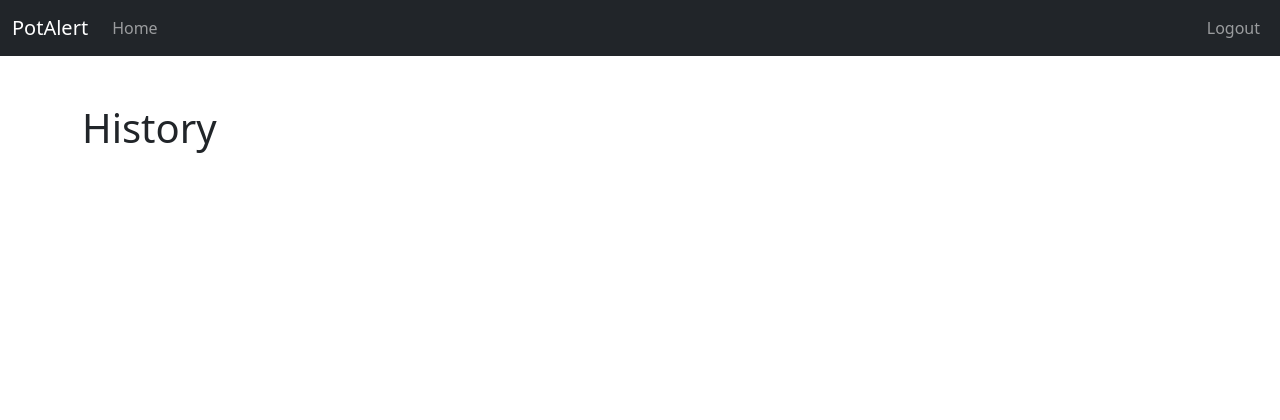
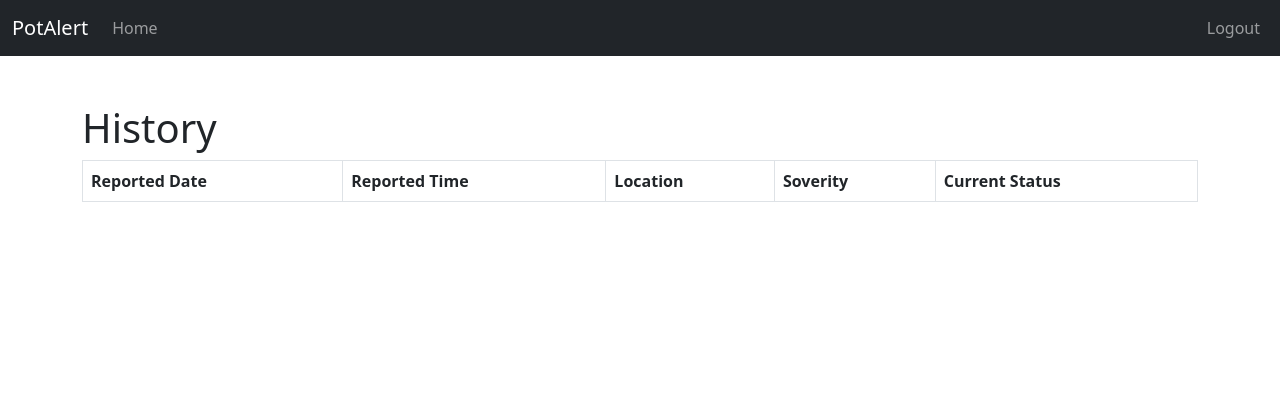
Before and after one commit to khalid2203/PotAlert, a Node server app: page /history in a window 1280 px wide. Shown: the top 420 px of the page. Run offline with Node 20, Linux system fonts and the light colour scheme; the visitor is signed in with stand-in values (Sample User, id 1); data comes from the database, SQL or seed files in the repository; lists and menus that the app fills with data are empty; some libraries are stand-ins or nearby versions.

Commit message:
Added worker and status features

```diff
--- a/app.js
+++ b/app.js
@@ -126,10 +126,21 @@
     res.render("reports/userShow");
 })
 
+// Chatgpt code below above code is also correct but without current status
 app.get("/reports", isLoggedIn, async (req, res) => {
-    const reports = await Report.find({}).populate('author');    //.populate('author') is need to remove if error just for testing
-    res.render('reports/index', { reports })
-})
+    const reports = await Report.find({})
+        .populate("author")
+        // Adding Status
+        .populate({
+            path: "works",
+            options: { sort: { _id: -1 }, limit: 1 }, // Sort by _id in descending order and limit the result to 1 item
+        });
+
+    res.render("reports/index", { reports });
+});
+
+
+
 
 app.get('/reports/newCamera', isLoggedIn, (req, res) => {
     res.render('reports/newCamera')
@@ -160,6 +171,7 @@
     res.send("it worked")
 })
 
+// Only Create work
 app.post('/reports/:id/works', async (req, res) => {
     const report = await Report.findById(req.params.id)
     const work = new Work(req.body.work)
@@ -169,12 +181,6 @@
     res.redirect(`/reports/${report._id}`)
 })
 
-// Updating Work
-app.put('/reports/:id/works', async (req, res) => {
-    const { id } = req.params;
-    const work = await Report.findByIdAndUpdate(id, { ...req.body.work })
-
-})
 
 
 app.get('/reports/:id', isLoggedIn, async (req, res) => {
@@ -185,10 +191,23 @@
 
 
 app.get('/history', isLoggedIn, (req, res) => {
-    // const reports = Report.find({ author: req.user.id })
-    // console.log(reports.author)
-    res.render('reports/history');
-})
+    const userId = req.user._id;
+    Report.find({ author: userId })
+        // Adding Status to the History Page
+        .populate({
+            path: "works",
+            options: { sort: { _id: -1 }, limit: 1 }, // Sort by _id in descending order and limit the result to 1 item
+        })
+        //
+        .populate('author')
+        .exec((err, reports) => {
+            if (err) {
+                console.log(err);
+            } else {
+                res.render('reports/history', { reports });
+            }
+        });
+});
 
 
 
--- a/views/reports/history.ejs
+++ b/views/reports/history.ejs
@@ -1,2 +1,62 @@
 <% layout('/layouts/boilerplate') %>
     <h1>History</h1>
+
+
+    <table class="table table-bordered">
+        <thead>
+            <tr>
+                <th scope="col">Reported Date</th>
+                <th scope="col">Reported Time</th>
+                <th scope="col">Location</th>
+                <th scope="col">Soverity</th>
+                <th scope="col">Current Status</th>
+            </tr>
+        </thead>
+        <tbody>
+            <% for (let report of reports) { %>
+                <tr>
+                    <td>
+                        <%= report.date %>
+                    </td>
+                    <td>
+                        <%= report.time %>
+                    </td>
+                    <td>
+                        <%= report.location %>
+                    </td>
+                    <% if(report.soverity=="LOW" ){ %>
+                        <td class="text-success">
+                            <%= report.soverity %>
+                        </td>
+                        <%} else if(report.soverity=="MEDIUM" ){ %>
+                            <td class="text-primary">
+                                <%= report.soverity %>
+                            </td>
+                            <%} else{ %>
+                                <td class="text-danger">
+                                    <%= report.soverity %>
+                                </td>
+                                <% } %>
+                                    <% if (report.works.length) {%>
+                                        <% if(report.works[0].status=="Approved" ){ %>
+                                            <td class="text-primary">
+                                                <%= report.works[0].status %>
+                                            </td>
+                                            <% }else if(report.works[0].status=="In progress" ) {%>
+                                                <td class="text-warning">
+                                                    <%= report.works[0].status %>
+                                                </td>
+                                                <%} else {%>
+                                                    <td class="text-success">
+                                                        <%= report.works[0].status %>
+                                                    </td>
+                                                    <% } %>
+                                                        <% }else{ %>
+                                                            <td class="text-danger">
+                                                                Pending
+                                                            </td>
+                                                            <% } %>
+                </tr>
+                <% } %>
+        </tbody>
+    </table>
--- a/views/reports/newCamera.ejs
+++ b/views/reports/newCamera.ejs
@@ -52,7 +52,7 @@
                     <input class="form-control" type="text" id="image" name="report[image]">
                 </div> -->
                 <div class="mb-3">
-                    <label class="form-label" for="description">Description</label>
+                    <label class="form-label" for="description">Description/Additional Details</label>
                     <textarea class="form-control" type="text" id="description" name="report[description]"
                         required></textarea>
                 </div>
@@ -85,7 +85,7 @@
 
         #long,
         #lat {
-            visibility: hidden;
+            /* visibility: hidden; */
         }
     </style>
 
--- a/views/reports/newFile.ejs
+++ b/views/reports/newFile.ejs
@@ -35,12 +35,8 @@
                 <!-- Adding Longitude and Latitude to the form -->
                 <input type="text" name="report[longitude]" id="long">
                 <input type="text" name="report[latitude]" id="lat">
-                <!-- <div class="mb-3">
-                    <label class="form-label" for="image">Upload Image</label>
-                    <input class="form-control" type="text" id="image" name="report[image]">
-                </div> -->
                 <div class="mb-3">
-                    <label class="form-label" for="description">Description</label>
+                    <label class="form-label" for="description">Description/Additional Details</label>
                     <textarea class="form-control" type="text" id="description" name="report[description]"
                         required></textarea>
                 </div>
--- a/views/users/adminLogin.ejs
+++ b/views/users/adminLogin.ejs
@@ -43,8 +43,8 @@
                     <div class="card" style="border-radius: 1rem;">
                         <div class="row g-0">
                             <div class="col-md-6 col-lg-5 d-none d-md-block">
-                                <img src="https://mdbcdn.b-cdn.net/img/Photos/new-templates/bootstrap-login-form/img1.webp"
-                                    alt="login form" class="img-fluid" style="border-radius: 1rem 0 0 1rem;" />
+                                <img src="logo.png" alt="login form" class="img-fluid"
+                                    style="border-radius: 1rem 0 0 1rem;" />
                             </div>
                             <div class="col-md-6 col-lg-7 d-flex align-items-center">
                                 <div class="card-body p-4 p-lg-5 text-black">
--- a/views/users/login.ejs
+++ b/views/users/login.ejs
@@ -42,15 +42,15 @@
             </div>
         </div>
     </nav>
-    <section class="vh-100">
+    <section class="vh-100" style="background-color: #9A616D;">
         <div class="container py-5 h-100">
             <div class="row d-flex justify-content-center align-items-center h-100">
                 <div class="col col-xl-10">
                     <div class="card" style="border-radius: 1rem;">
                         <div class="row g-0">
                             <div class="col-md-6 col-lg-5 d-none d-md-block">
-                                <img src="https://mdbcdn.b-cdn.net/img/Photos/new-templates/bootstrap-login-form/img1.webp"
-                                    alt="login form" class="img-fluid" style="border-radius: 1rem 0 0 1rem;" />
+                                <img src="logo.png" alt="login form" class="img-fluid"
+                                    style="border-radius: 1rem 0 0 1rem;" />
                             </div>
                             <div class="col-md-6 col-lg-7 d-flex align-items-center">
                                 <div class="card-body p-4 p-lg-5 text-black">
--- a/views/users/register.ejs
+++ b/views/users/register.ejs
@@ -43,8 +43,8 @@
                     <div class="card" style="border-radius: 1rem;">
                         <div class="row g-0">
                             <div class="col-md-6 col-lg-5 d-none d-md-block">
-                                <img src="https://mdbcdn.b-cdn.net/img/Photos/new-templates/bootstrap-login-form/img1.webp"
-                                    alt="login form" class="img-fluid" style="border-radius: 1rem 0 0 1rem;" />
+                                <img src="logo.png" alt="login form" class="img-fluid"
+                                    style="border-radius: 1rem 0 0 1rem;" />
                             </div>
                             <div class="col-md-6 col-lg-7 d-flex align-items-center">
                                 <div class="card-body p-4 p-lg-5 text-black">
```
Also changed, not shown: views/reports/index.ejs (+26 -7 lines), views/reports/show.ejs (+7 -0 lines), public/logo.png (added).
